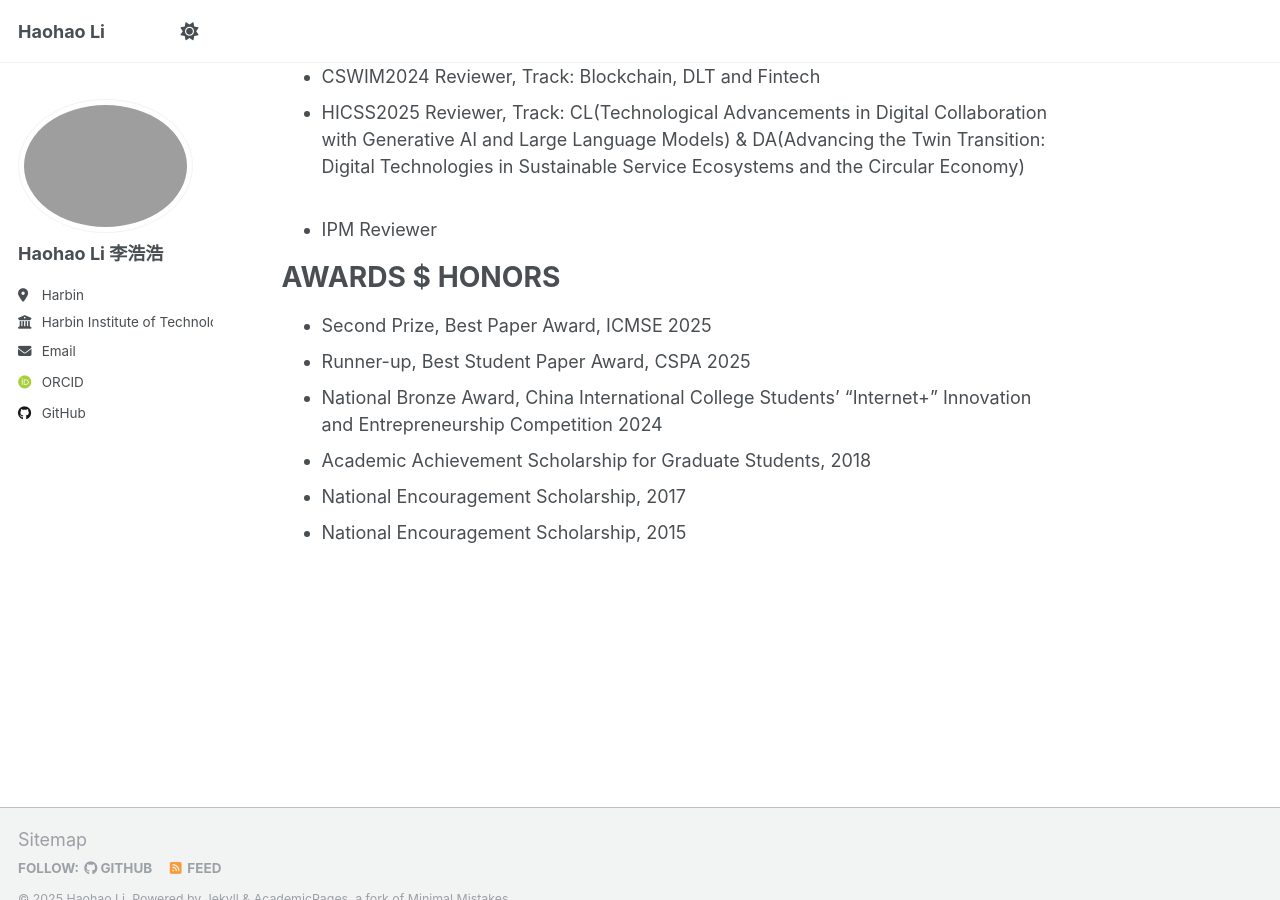
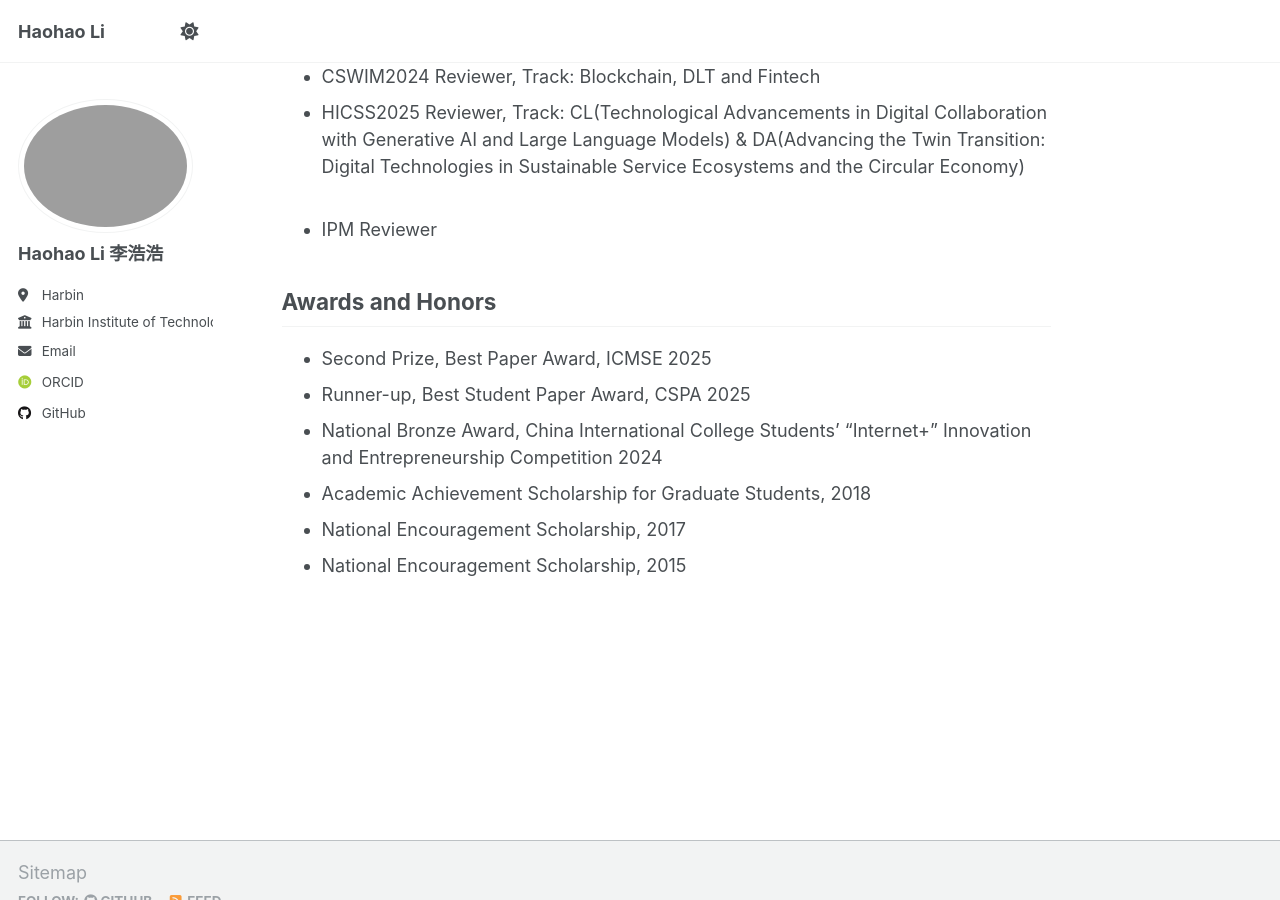
Before and after one commit to Harold9568/Harold9568.github.io, a Jekyll site: the page built from _pages/about.md, in a window 1280 px wide and 900 px high, scrolled down 2119 px. Built offline with Jekyll 4.4.1, drawn with Linux system fonts in a browser that asks for light colours; some web fonts are replaced.

Commit message:
Update about.md

```diff
--- a/_pages/about.md
+++ b/_pages/about.md
@@ -62,10 +62,9 @@ Academic Services
 - CSWIM2024 Reviewer, Track: Blockchain, DLT and Fintech
 - HICSS2025 Reviewer, Track: CL(Technological Advancements in Digital Collaboration with Generative AI and Large Language Models) & DA(Advancing the Twin Transition: Digital Technologies in Sustainable Service Ecosystems and the Circular Economy)
 - IPM Reviewer
-<br>
 
-AWARDS $ HONORS
-======
+Awards and Honors
+------
 - Second Prize, Best Paper Award, ICMSE 2025
 - Runner-up, Best Student Paper Award, CSPA 2025
 - National Bronze Award, China International College Students' "Internet+" Innovation and Entrepreneurship Competition 2024
```
